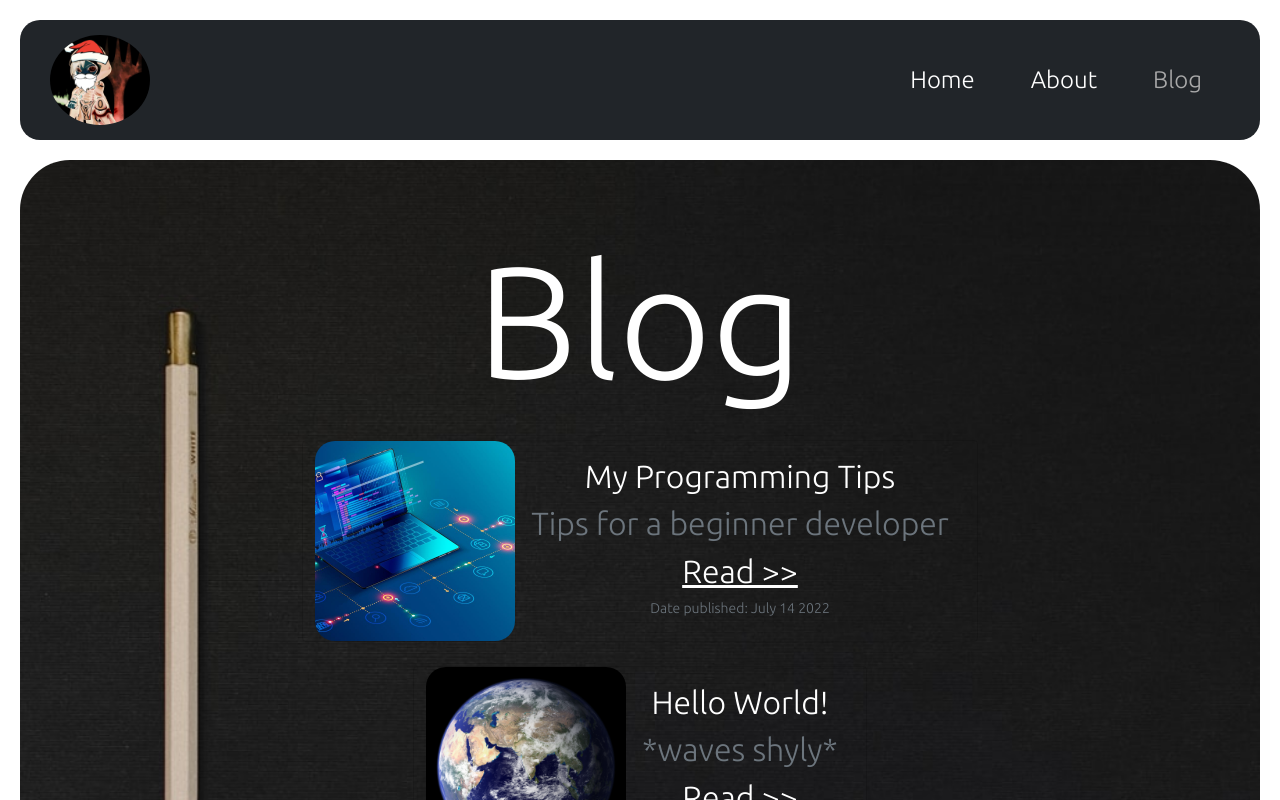
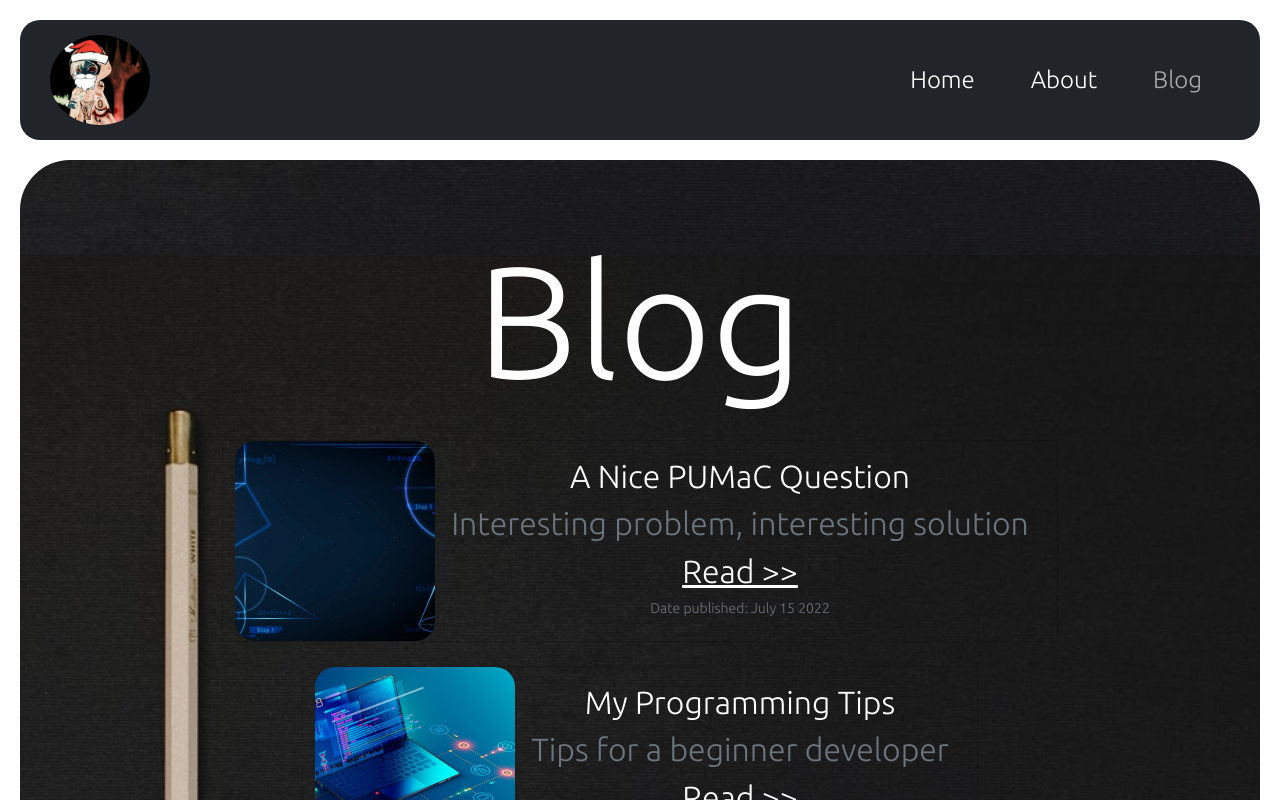
Before and after one commit to danielzsh/devo1ution.github.io, a Next.js app: page /blog in a window 1280 px wide. Shown: the top 800 px of the page. Built offline with nearby package versions, Linux system fonts and the light colour scheme.

Commit message:
Update blog and add lazy loading

```diff
--- /dev/null
+++ b/components/post_card.js
@@ -0,0 +1,48 @@
+import { motion } from "framer-motion";
+import { useRef, useEffect, useState } from "react";
+import useOnScreen from "../utils/onscreen"
+function _content(props) {
+    return <motion.div initial="hidden" animate="visible" variants={{
+        hidden: {
+            scale: .8,
+            opacity: 0
+        },
+        visible: {
+            scale: 1,
+            opacity: 1,
+            transition: {
+                delay: .2 * (props.idx + 2)
+            }
+        }
+    }}>
+        <div className="card mt-4 bg-transparent container-fluid" style={{ width: 'max-content' }}>
+            <div className="row justify-content-center g-0" style={{ width: 'max-content' }}>
+                <div className="col-md-3" style={{ height: '200px', width: '200px', }}>
+                    <img src={props.picture} className="card-img" style={{ borderRadius: '20px', height: '100%', width: '100%', objectFit: 'cover' }} />
+                </div>
+                <div className="col-md-auto" style={{}}>
+                    <div className="card-body">
+                        <h2 className="card-title">{props.title}</h2>
+                        <p className="card-subtitle text-muted">{props.excerpt}</p>
+                        <a href={props.url} className="card-link">Read &gt;&gt;</a>
+                        <p className="card-text" style={{ fontSize: '1rem' }}><small className="text-muted">Date published: {props.date}</small></p>
+                    </div>
+                </div>
+            </div>
+        </div>
+    </motion.div>
+}
+export default function PostCard(props) {
+    const ref = useRef();
+    const refValue = useOnScreen(ref);
+    const [isref, setref] = useState(false);
+    useEffect(() => {
+        if (!isref) {
+            setref(refValue);
+            console.log(isref);
+        }
+    }, [refValue]);
+    return <div ref={ref}>
+        {isref && <_content {...props} />}
+    </div>
+}
--- a/pages/blog.js
+++ b/pages/blog.js
@@ -2,45 +2,16 @@ import Content from "../components/content"
 import { useEffect } from "react"
 import fs from 'fs'
 import matter from "gray-matter"
-import { motion } from "framer-motion"
 import {datesort} from "../utils/datesort"
+import PostCard from "../components/post_card"
 export default function Blog({ posts }) {
     useEffect(() => { document.title = 'Blog'; });
-    console.log(posts);
     return (
         <div className="page">
             <Content image={'blogbg.jpg'} title={'Blog'} content={
                 <div>
                     {posts.map((post, idx) => {
-                        return <motion.div key={idx} initial="hidden" animate="visible" variants={{
-                            hidden: {
-                                scale: .8,
-                                opacity: 0
-                            },
-                            visible: {
-                                scale: 1,
-                                opacity: 1,
-                                transition: {
-                                    delay: .2 * (idx + 2)
-                                }
-                            }
-                        }}>
-                            <div className="card mt-4 bg-transparent container-fluid" style={{ width: 'max-content'}}>
-                                <div className="row justify-content-center g-0" style={{ width: 'max-content' }}>
-                                    <div className="col-md-3" style={{height: '200px', width: '200px', }}>
-                                        <img src={`/${post.frontmatter.picture}`} className="card-img" style={{ borderRadius: '20px', height: '100%', width: '100%', objectFit: 'cover' }} />
-                                    </div>
-                                    <div className="col-md-auto" style={{}}>
-                                        <div className="card-body">
-                                            <h2 className="card-title">{post.frontmatter.title}</h2>
-                                            <p className="card-subtitle text-muted">{post.frontmatter.excerpt}</p>
-                                            <a href={`./blog/${post.slug}`} className="card-link">Read &gt;&gt;</a>
-                                            <p className="card-text" style={{fontSize: '1rem'}}><small className="text-muted">Date published: {post.frontmatter.date}</small></p>
-                                        </div>
-                                    </div>
-                                </div>
-                            </div>
-                        </motion.div>
+                        return <PostCard key={idx} idx={idx} picture={`/${post.frontmatter.picture}`} title={post.frontmatter.title} excerpt={post.frontmatter.excerpt} date={post.frontmatter.date} />
 
                     })}
                 </div>
--- a/pages/blog/[slug].js
+++ b/pages/blog/[slug].js
@@ -33,7 +33,6 @@ export async function getStaticProps({params: {slug}}) {
     )
 
     const { data: frontmatter, content } = matter(markdownWithMeta)
-    console.log(frontmatter);
     return {
         props: {
             frontmatter,
--- /dev/null
+++ b/posts/pumac-2007.md
@@ -0,0 +1,8 @@
+---
+title: A Nice PUMaC Question
+date: July 15 2022
+excerpt: Interesting problem, interesting solution
+picture: math.jpg
+background: math.jpg
+---
+<div align="center"><a href="/PUMac2007sol.pdf" target="_blank">Problem and solution</a></div>
--- /dev/null
+++ b/utils/onscreen.js
@@ -0,0 +1,14 @@
+import { useState, useEffect } from "react";
+const useOnScreen = (ref) => {
+    const [isIntersecting, setIntersecting] = useState(false);
+    useEffect(() => {
+        const observer = new IntersectionObserver(
+            ([entry]) => setIntersecting(entry.isIntersecting)
+        );
+       if (ref.current) {
+           observer.observe(ref.current);
+        }
+    }, [])
+    return isIntersecting;
+}
+export default useOnScreen
```
Also changed, not shown: public/math.jpg (added), 1 other file (tests, documents, lock files or other folders).
